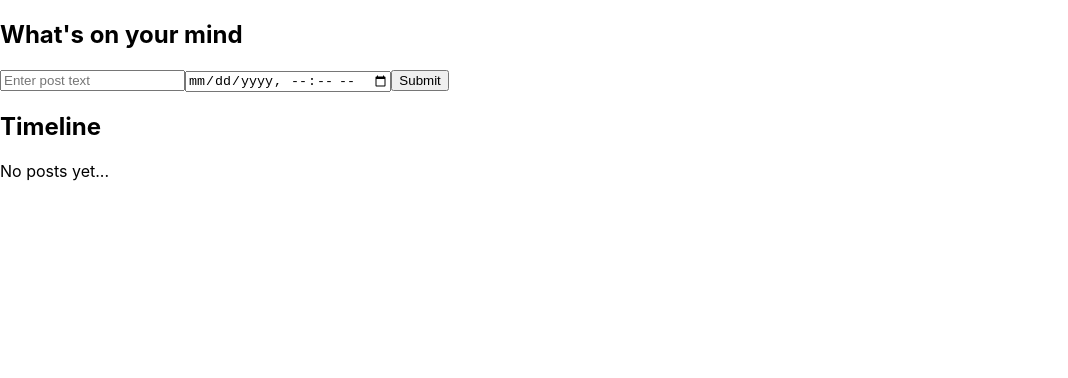
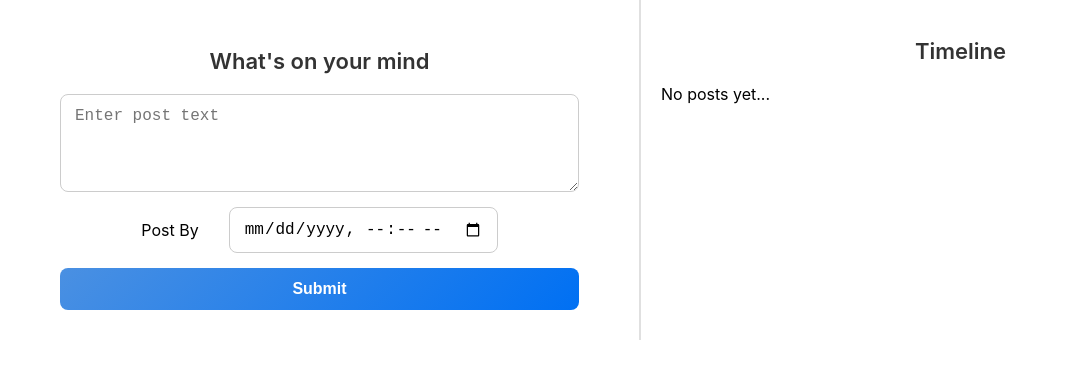
Before and after one commit to AmanrajSOLE/Scheduled_tasks, a React (Create React App) app: page / in a window 1280 px wide. Shown: the top 378 px of the page, without its empty margins (0-1068 px from the left). Built offline with nearby package versions, Linux system fonts and the light colour scheme.

Commit message:
first styling

```diff
--- /dev/null
+++ b/src/Components/Project.css
@@ -0,0 +1,116 @@
+.app {
+  display: flex;
+  border: none;
+}
+
+.left {
+  flex: 1;
+  padding: 30px 20px;
+  border-right: 2px solid #e0e0e0;
+  display: flex;
+  flex-direction: column;
+  justify-content: flex-start;
+}
+
+.left-heading,
+.right-heading {
+  font-size: 22px;
+  text-align: center;
+  margin-bottom: 20px;
+  font-weight: 600;
+  color: #333;
+}
+
+.post-form {
+  display: flex;
+  flex-direction: column;
+  padding: 0 40px;
+  gap: 15px;
+}
+
+.post-form textarea,
+.post-form input {
+  padding: 12px 14px;
+  border: 1px solid #ccc;
+  border-radius: 8px;
+  font-size: 1rem;
+  outline: none;
+  transition: border-color 0.2s, box-shadow 0.2s;
+}
+
+.date-input {
+    align-self: center;
+    align-items: center;
+    display: flex;
+    gap: 30px;
+}
+
+.post-form textarea:focus,
+.post-form input:focus {
+  border-color: #4a90e2;
+  box-shadow: 0 0 6px rgba(74, 144, 226, 0.3);
+}
+
+.post-form button {
+  padding: 12px;
+  background: linear-gradient(135deg, #4a90e2, #0070f3);
+  color: white;
+  border: none;
+  border-radius: 8px;
+  font-size: 1rem;
+  font-weight: 600;
+  cursor: pointer;
+  transition: transform 0.15s ease, box-shadow 0.15s ease;
+}
+
+.post-form button:hover {
+  transform: translateY(-2px);
+  box-shadow: 0 4px 10px rgba(0, 112, 243, 0.3);
+}
+
+.post-form button:active {
+  transform: translateY(0);
+  box-shadow: none;
+}
+
+.right {
+  flex: 1;
+  padding: 20px;
+
+}
+
+.posts {
+  display: flex;
+  flex-direction: column;
+  gap: 15px;
+  padding: 10px 0;
+}
+
+.post-card {
+  background: #ffffff;
+  border: 1px solid #e0e0e0;
+  border-radius: 12px;
+  padding: 16px 20px;
+  box-shadow: 0 2px 8px rgba(0,0,0,0.06);
+  transition: transform 0.15s ease, box-shadow 0.15s ease;
+}
+
+.post-card:hover {
+  transform: translateY(-2px);
+  box-shadow: 0 4px 12px rgba(0,0,0,0.12);
+}
+
+.post-card small {
+  display: block;
+  color: #666;
+  font-size: 0.85rem;
+  margin-bottom: 6px;
+}
+
+.post-card p {
+  margin: 0;
+  font-size: 1.05rem;
+  font-weight: 500;
+  color: #222;
+  line-height: 1.4;
+}
--- a/src/Components/Project.js
+++ b/src/Components/Project.js
@@ -1,4 +1,5 @@
 import React, { useState, useEffect } from "react";
+import "./Project.css";
 
 function MainComponent() {
   const [posts, setPosts] = useState([]);
@@ -33,27 +34,32 @@ function MainComponent() {
   return (
     <div className="app">
       <div className="left">
-        <h2>What's on your mind</h2>
-        <form onSubmit={handleSubmit}>
-          <input
-            type="text"
+        <h2 className="left-heading">What's on your mind</h2>
+        <form onSubmit={handleSubmit} className="post-form">
+          <textarea
             name="text"
             value={form.text}
             onChange={handleChange}
             placeholder="Enter post text"
+            rows="4"
           />
+
+          <div className="date-input">
+          <label for="date">Post By</label>
           <input
             type="datetime-local"
             name="date"
+            id="date"
             value={form.date}
             onChange={handleChange}
           />
+          </div>
           <button type="submit">Submit</button>
         </form>
       </div>
 
       <div className="right">
-        <h2>Timeline</h2>
+        <h2 className="right-heading">Timeline</h2>
         {posts.length === 0 && <p>No posts yet...</p>}
         <div className="posts">
           {posts.map((p) => (
```
